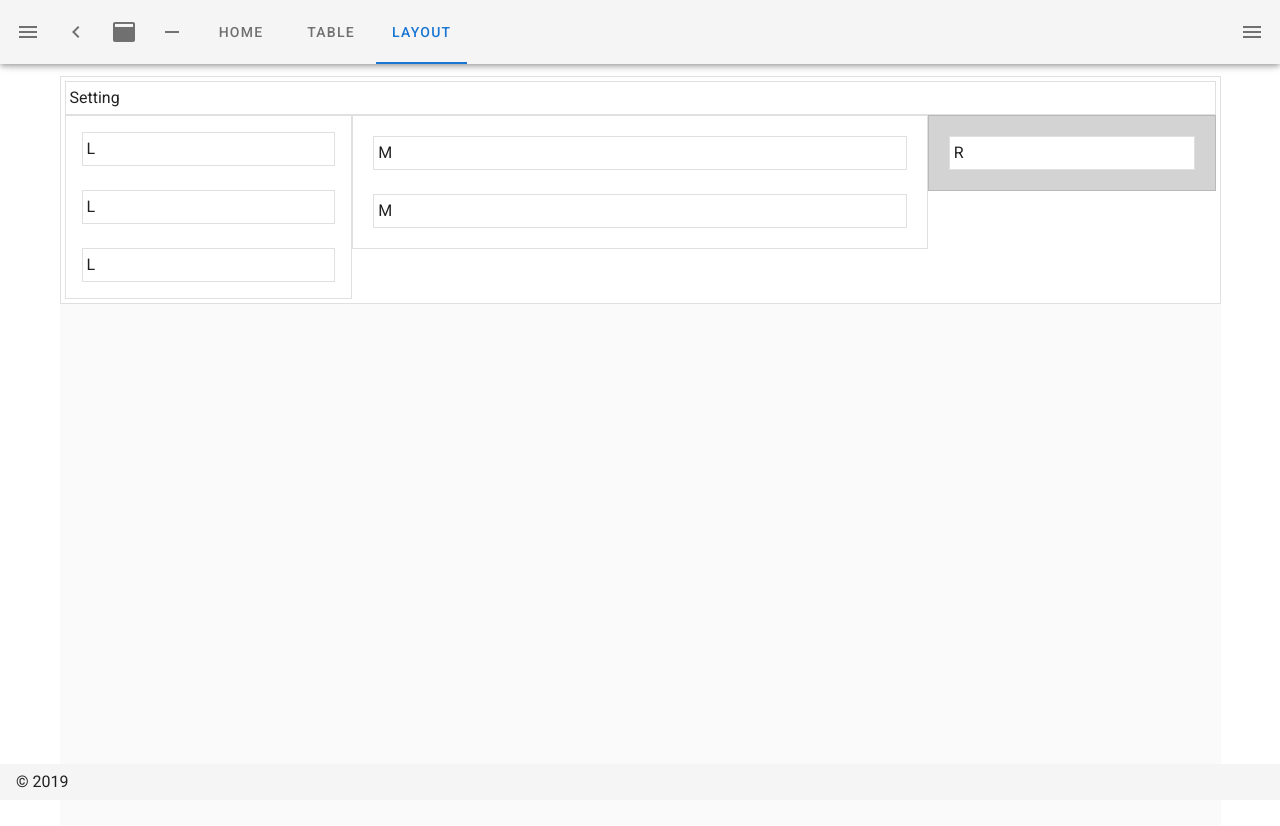
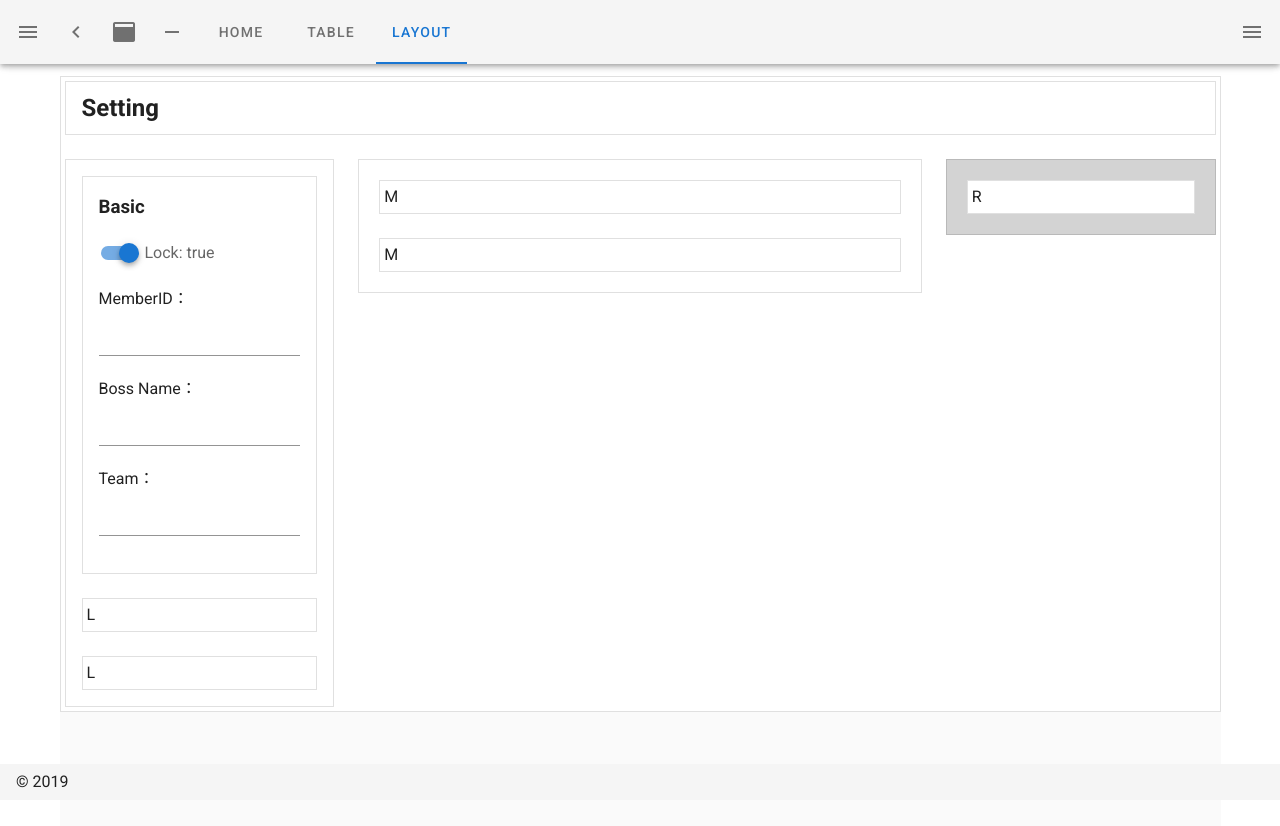
Before and after one commit to BoxPistols/nuxt-vuetify-20120, a Nuxt app: page /layout in a window 1280 px wide. Shown: the top 826 px of the page. Built offline with nearby package versions, Linux system fonts and the light colour scheme.

Commit message:
left basic

```diff
--- a/pages/layout.vue
+++ b/pages/layout.vue
@@ -7,20 +7,43 @@
 
         <v-row no-gutters>
           <v-col cols="12">
-            <v-card class="pa-1" outlined tile>
-              Setting
+            <v-card class="pa-2 pl-4" outlined tile>
+              <h2>Setting</h2>
             </v-card>
           </v-col>
         </v-row>
-        <v-row no-gutters>
 
-
+        <v-row>
           <v-col cols="3">
             <v-card class="pa-1" outlined tile>
-
               <v-col cols="12">
                 <v-card class="pa-1" outlined tile>
-                  L
+                  <v-col cols="12">
+
+                    <h3 class="pb-4">Basic</h3>
+
+                    <v-switch v-model="switch1" :label="`Lock: ${switch1.toString()}`"></v-switch>
+
+                    <div class="d-flex flex-column">
+                      <div class="form_title">MemberID：</div>
+                      <div class="form_field">
+                        <v-text-field label="" single-line></v-text-field>
+                      </div>
+                    </div>
+                    <div class="d-flex flex-column">
+                      <div class="form_title">Boss Name：</div>
+                      <div class="form_field">
+                        <v-text-field label="" single-line></v-text-field>
+                      </div>
+                    </div>
+                    <div class="d-flex flex-column">
+                      <div class="form_title">Team：</div>
+                      <div class="form_field">
+                        <v-text-field label="" single-line></v-text-field>
+                      </div>
+                    </div>
+                  </v-col>
+
                 </v-card>
               </v-col>
               <v-col cols="12">
@@ -67,28 +90,24 @@
         </v-row>
       </v-card>
     </v-col>
+
   </v-row>
-
 </v-app>
 </template>
 
 <script>
 export default {
   data: () => ({
-    // justify: [
-    //   'start',
-    //   'end',
-    //   'center',
-    //   'space-between',
-    //   'space-around',
-    // ],
+    switch1: true,
   }),
 }
 </script>
 
 <style lang="sass" scoped>
-.wrap
-  width: 100%
-  height: 100vh
-  background: #000
+.form_title
+  white-space: nowrap
+  text-align: left
+  // width: 50%
+.v-input
+  margin: 0
 </style>
```
